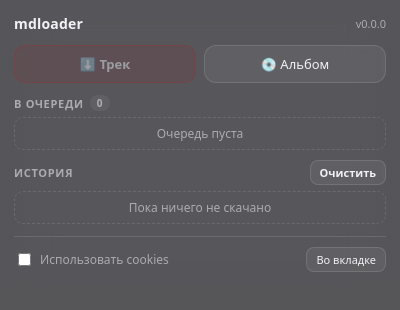
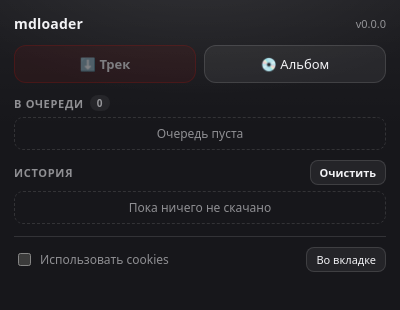
Before and after one commit to dodecube/mdloader, a browser extension: page extension/popup.html in a window 400 px wide. Drawn offline with Linux system fonts and the light colour scheme.

Commit message:
feat: context-menu entry to open the popup without downloading; opaque dark popup surface
Co-authored-by: arena-agent <297053741+arena-agent@users.noreply.github.com>

```diff
--- a/extension/popup.html
+++ b/extension/popup.html
@@ -2,10 +2,15 @@
 <html lang="ru">
   <head>
     <meta charset="utf-8" />
+    <meta name="color-scheme" content="dark" />
     <title>mdloader</title>
     <style>
       :root {
-        --bg: rgba(22, 22, 26, 0.72);
+        /* Firefox рисует попап на непрозрачной панели: настоящей прозрачности
+           до рабочего стола добиться нельзя. Поэтому фон плотный, а «стекло»
+           набирается градиентом, тонкими рамками и подсветкой сверху. */
+        color-scheme: dark;
+        --bg: #17171b;
         --panel: rgba(255, 255, 255, 0.06);
         --panel-hover: rgba(255, 255, 255, 0.1);
         --border: rgba(255, 255, 255, 0.12);
@@ -23,27 +28,25 @@
         box-sizing: border-box;
       }
 
-      html,
+      html {
+        background: var(--bg);
+      }
+
       body {
         margin: 0;
+        padding: 14px;
         min-width: 360px;
         max-width: 420px;
         font-family: system-ui, -apple-system, "Segoe UI", sans-serif;
         font-size: 13px;
         color: var(--text);
-        background: transparent;
+        background:
+          radial-gradient(120% 90% at 50% -20%, rgba(255, 255, 255, 0.09), transparent 60%),
+          linear-gradient(180deg, rgba(255, 255, 255, 0.035), rgba(255, 255, 255, 0) 45%),
+          var(--bg);
       }
 
-      body {
-        padding: 14px;
-        background: var(--bg);
-        backdrop-filter: blur(24px) saturate(160%);
-        -webkit-backdrop-filter: blur(24px) saturate(160%);
-      }
-
-      /* Во вкладке размытие не по чему применять — даём плотный фон. */
       body.tab-view {
-        background: #16161a;
         max-width: 640px;
         margin: 0 auto;
         min-height: 100vh;
--- a/extension/popup.js
+++ b/extension/popup.js
@@ -182,8 +182,10 @@ async function init() {
   await render();
 
   // Клик по иконке = сразу качаем текущий трек (поведение старой версии).
-  // Во вкладке этого не делаем: она открывается для просмотра очереди.
-  if (!isTabView) startDownload("track");
+  // Пункт «Открыть меню» в ПКМ выставляет флаг, который это подавляет.
+  const { suppressAutoDownload } = await chrome.storage.local.get(["suppressAutoDownload"]);
+  await chrome.storage.local.remove("suppressAutoDownload");
+  if (!isTabView && !suppressAutoDownload) startDownload("track");
 }
 
 init();
--- a/package.json
+++ b/package.json
@@ -1,6 +1,6 @@
 {
   "name": "mdloader",
-  "version": "1.3.0",
+  "version": "1.3.1",
   "private": true,
   "description": "Firefox/Zen extension for downloading tracks via a local yt-dlp native host",
   "scripts": {
```
Also changed, not shown: extension/background.js (+18 -6 lines), extension/manifest.json.
